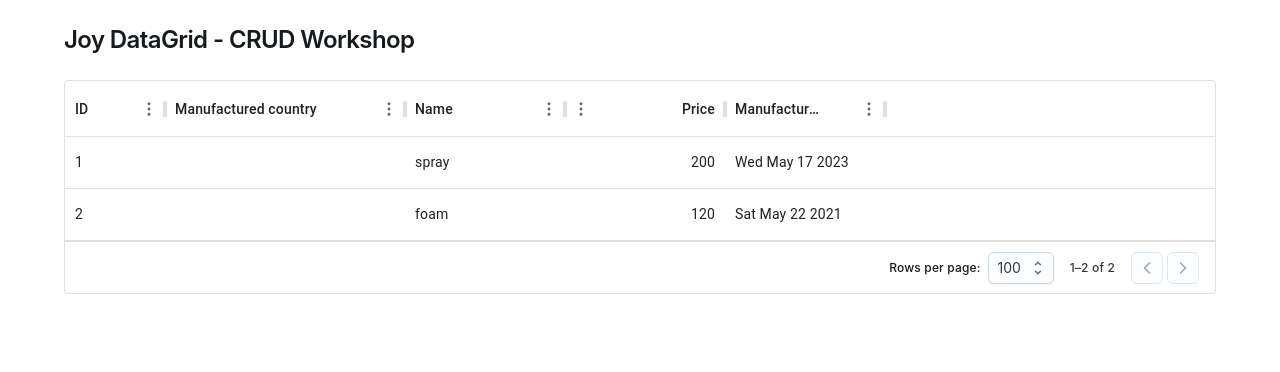
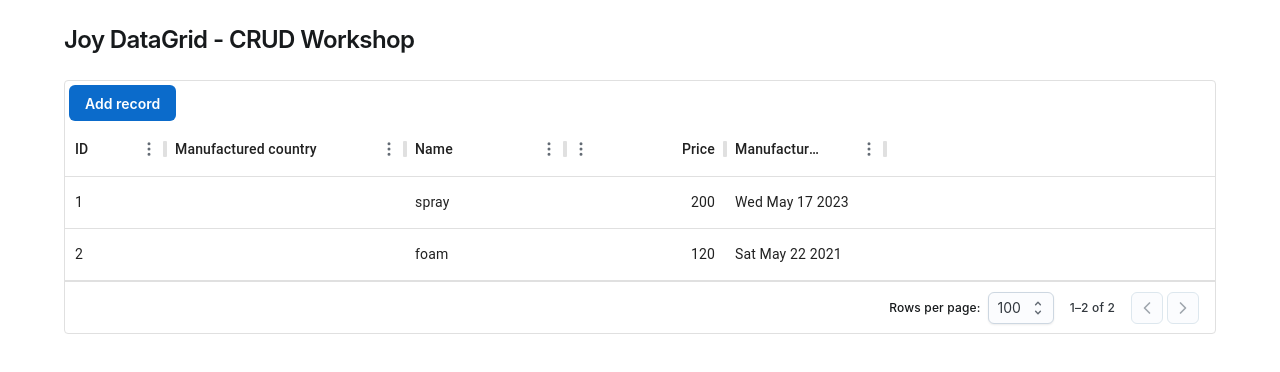
Before and after one commit to mui/workshop-joy-datagrid, a React (Vite) app: page / in a window 1280 px wide. Shown: the top 372 px of the page. Built offline with nearby package versions, Linux system fonts and the light colour scheme; what @mswjs/data would draw is missing.

Commit message:
crud: add toolbar with new row functionality

```diff
--- a/src/App.jsx
+++ b/src/App.jsx
@@ -1,12 +1,17 @@
 import Autocomplete from "@mui/joy/Autocomplete";
 import AutocompleteOption from "@mui/joy/AutocompleteOption";
 import Box from "@mui/joy/Box";
+import Button from "@mui/joy/Button";
 import ListItemDecorator from "@mui/joy/ListItemDecorator";
 import ListItemContent from "@mui/joy/ListItemContent";
 import CssBaseline from "@mui/joy/CssBaseline";
 import Container from "@mui/joy/Container";
 import Typography from "@mui/joy/Typography";
-import { DataGrid } from "@mui/x-data-grid";
+import {
+  DataGrid,
+  GridToolbarContainer,
+  useGridApiContext,
+} from "@mui/x-data-grid";
 import { unstable_joySlots as joySlots } from "@mui/x-data-grid/joy";
 import countries from "./countries.json";
 
@@ -24,6 +29,35 @@ const DATA = [
     price: 120,
   },
 ];
+
+function EditToolbar() {
+  const apiRef = useGridApiContext();
+  return (
+    <GridToolbarContainer>
+      <Button
+        color="primary"
+        onClick={() => {
+          const id = "new-row-1"; // `id` is required to create a new row;
+          apiRef.current.updateRows([
+            {
+              id,
+              name: "New",
+              manufacturedDate: null,
+              manufacturedCountry: null,
+              price: 0,
+            },
+          ]);
+          apiRef.current.startRowEditMode({
+            id,
+            fieldToFocus: "manufacturedCountry",
+          });
+        }}
+      >
+        Add record
+      </Button>
+    </GridToolbarContainer>
+  );
+}
 
 function App() {
   return (
@@ -123,7 +157,7 @@ function App() {
           },
         ]}
         rows={DATA}
-        slots={joySlots} // to learn more about component slots, visit: https://mui.com/x/react-data-grid/components/#component-slots
+        slots={{ ...joySlots, toolbar: EditToolbar }} // to learn more about component slots, visit: https://mui.com/x/react-data-grid/components/#component-slots
       />
     </Container>
   );
```
